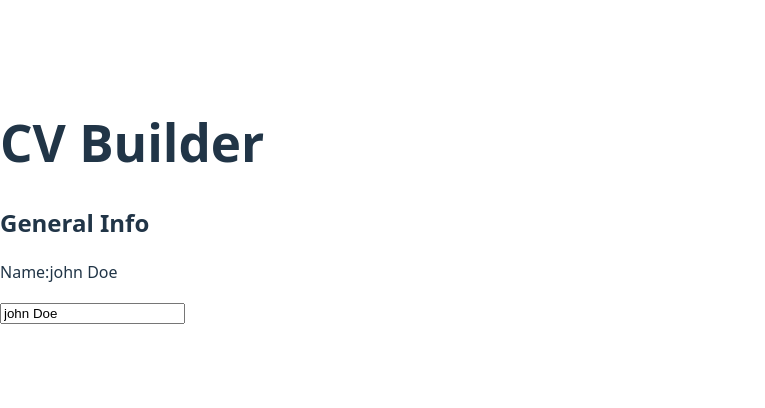
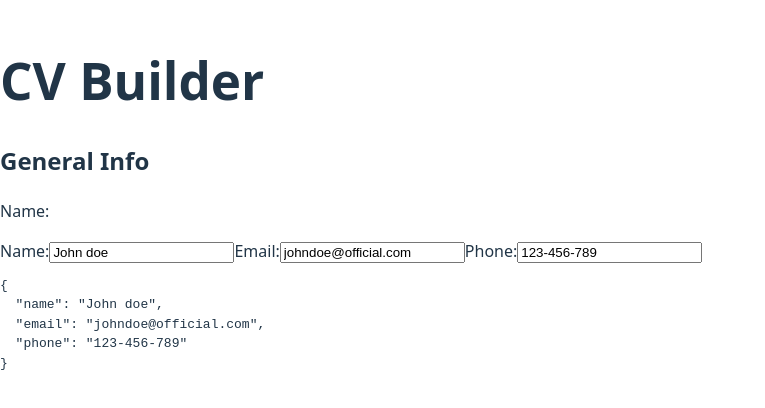
Before and after one commit to starquill/CB_Builder, a React (Vite) app: page / in a window 1280 px wide. Shown: the part 198-606 px from the top of the page, without its empty margins (0-765 px from the left). Built offline with nearby package versions, Linux system fonts and the light colour scheme.

Commit message:
Manage all general info fields in a single state object

```diff
--- a/src/App.jsx
+++ b/src/App.jsx
@@ -1,18 +1,48 @@
 import React,{useState} from "react";
 
 function GeneralInfo(){
-  const [name,setName]=useState("john Doe");
+  const [info,setInfo]=useState({
+    name:"John doe",
+    email:"johndoe@official.com",
+    phone:"123-456-789",
+  });
   function handleNameChange(e){
-    setName(e.target.value);
+    const {value,name}=e.target;
+    setInfo(prevInfo=>({
+      ...prevInfo,
+      [name]:value,
+    }));
   }
   return(
   <div>
   <h2>General Info</h2>
   <p>Name:{name}</p>
+  <label htmlFor="name">Name:</label>
   <input type="text"
-      value={name}
+      id="name"
+      name="name"
+      value={info.name}
       onChange={handleNameChange} />
+    <label htmlFor="email">Email:</label>
+   <input type="text"
+      id="email"
+      name="email"
+      value={info.email}
+      onChange={handleNameChange}
+      />
+    <label htmlFor="phone">Phone:</label>
+    <input type="tel"
+    id="phone"
+    name="phone"
+    value={info.phone}
+    onChange={handleNameChange}
+     />
+     <pre>
+        <code>{JSON.stringify(info, null, 2)}</code>
+      </pre>
   </div>
+
+
   )
 }
 export default function App(){
```
